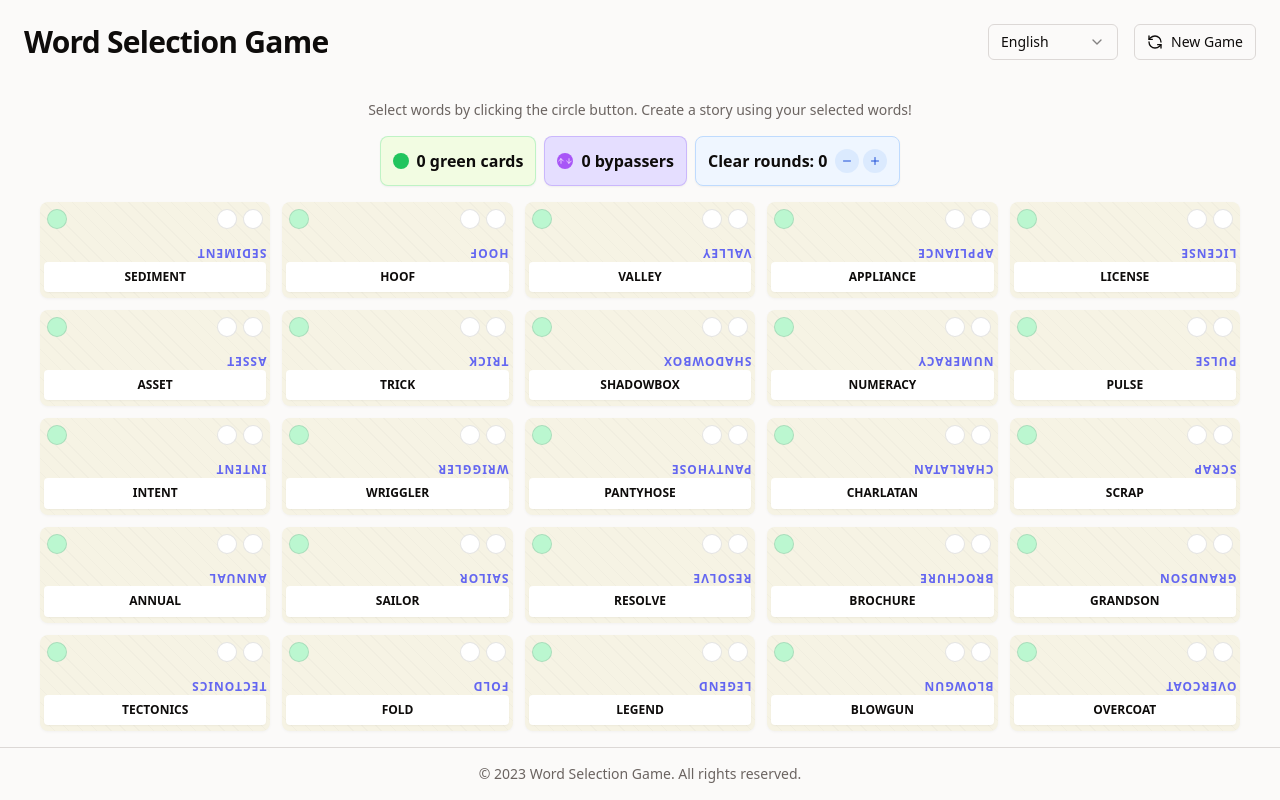
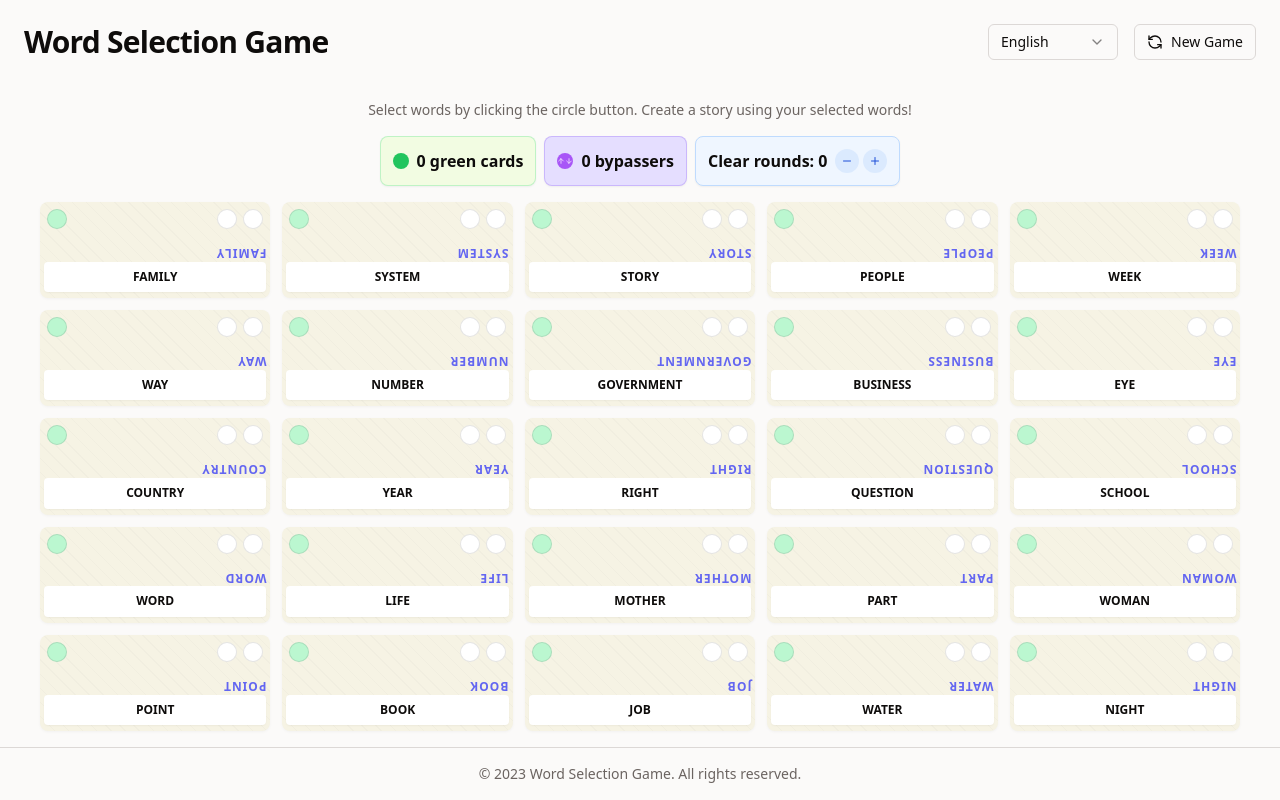
Before and after one commit to Bolnus/playful-nouns-grid, a React (Vite) app: page /game in a window 1280 px wide. Built offline with nearby package versions, Linux system fonts and the light colour scheme.

Commit message:
Refactor: Use a faker library with RU support
Update the faker library to support Russian localization for noun generation.

```diff
--- a/src/components/GameGrid.tsx
+++ b/src/components/GameGrid.tsx
@@ -1,35 +1,14 @@
-
 import React, { useMemo, useState } from 'react';
-import { faker, fakerRU } from '@faker-js/faker';
 import WordCard from './WordCard';
 import { Plus, Minus, ArrowUp, ArrowDown } from 'lucide-react';
-
-const generateRandomId = () => {
-  const numbers = Array.from({ length: 4 }, () =>
-    Math.floor(Math.random() * 10)
-  ).join('');
-
-  const letters = Array.from({ length: 2 }, () =>
-    String.fromCharCode(65 + Math.floor(Math.random() * 26))
-  ).join('');
-
-  return `${numbers}${letters}-${Math.floor(Math.random() * 999)}`;
-};
+import { englishNouns, russianNouns, getRandomItems, generateRandomId } from '@/utils/wordLists';
 
 const generateUniqueNouns = (count: number, language: 'en' | 'ru'): Array<{ word: string, id: string }> => {
-  const nouns = new Set<string>();
+  const wordList = language === 'ru' ? russianNouns : englishNouns;
 
-  // Use the appropriate faker instance based on language
-  const currentFaker = language === 'ru' ? fakerRU : faker;
+  const selectedWords = getRandomItems(wordList, count);
 
-  while (nouns.size < count) {
-    const noun = currentFaker.word.noun().toUpperCase();
-    if (noun.length > 3 && noun.length < 10) {
-      nouns.add(noun);
-    }
-  }
-
-  return Array.from(nouns).map(word => ({
+  return selectedWords.map(word => ({
     word,
     id: generateRandomId()
   }));
--- /dev/null
+++ b/src/utils/wordLists.ts
@@ -0,0 +1,37 @@
+
+// English and Russian noun lists for the word game
+
+export const englishNouns = [
+  "TIME", "YEAR", "PEOPLE", "WAY", "DAY", "MAN", "THING", "WOMAN", "LIFE", "CHILD",
+  "WORLD", "SCHOOL", "STATE", "FAMILY", "STUDENT", "GROUP", "COUNTRY", "PROBLEM", "HAND", "PART",
+  "PLACE", "CASE", "WEEK", "COMPANY", "SYSTEM", "PROGRAM", "QUESTION", "WORK", "GOVERNMENT", "NUMBER",
+  "NIGHT", "POINT", "HOME", "WATER", "ROOM", "MOTHER", "AREA", "MONEY", "STORY", "FACT",
+  "MONTH", "LOT", "RIGHT", "STUDY", "BOOK", "EYE", "JOB", "WORD", "BUSINESS", "ISSUE"
+];
+
+export const russianNouns = [
+  "ВРЕМЯ", "ГОД", "ЧЕЛОВЕК", "ДЕЛО", "ДЕНЬ", "РУКА", "РАБОТА", "СЛОВО", "МЕСТО", "ЛИЦО",
+  "ДРУГ", "ГЛАЗ", "ВОПРОС", "ДОМ", "СТОРОНА", "МИР", "СЛУЧАЙ", "ГОЛОВА", "РЕБЕНОК", "СИЛА",
+  "КОНЕЦ", "ВИД", "СИСТЕМА", "ЧАСТЬ", "ГОРОД", "ОТНОШЕНИЕ", "ЖЕНЩИНА", "ДЕНЬГИ", "ЗЕМЛЯ", "МАШИНА",
+  "ВОДА", "ОТЕЦ", "ПРОБЛЕМА", "ЧАС", "ПРАВО", "НОГА", "РЕШЕНИЕ", "ДВЕРЬ", "ОБРАЗ", "ИСТОРИЯ",
+  "ВЛАСТЬ", "ЗАКОН", "ВОЙНА", "БОГА", "ГОЛОС", "КНИГА", "ВОЗМОЖНОСТЬ", "РЕЗУЛЬТАТ", "НОЧЬ", "СТОЛ"
+];
+
+// Helper to get random items from an array
+export const getRandomItems = <T>(array: T[], count: number): T[] => {
+  const shuffled = [...array].sort(() => 0.5 - Math.random());
+  return shuffled.slice(0, count);
+};
+
+// Generate a random ID for each word
+export const generateRandomId = () => {
+  const numbers = Array.from({ length: 4 }, () =>
+    Math.floor(Math.random() * 10)
+  ).join('');
+
+  const letters = Array.from({ length: 2 }, () =>
+    String.fromCharCode(65 + Math.floor(Math.random() * 26))
+  ).join('');
+
+  return `${numbers}${letters}-${Math.floor(Math.random() * 999)}`;
+};
```
